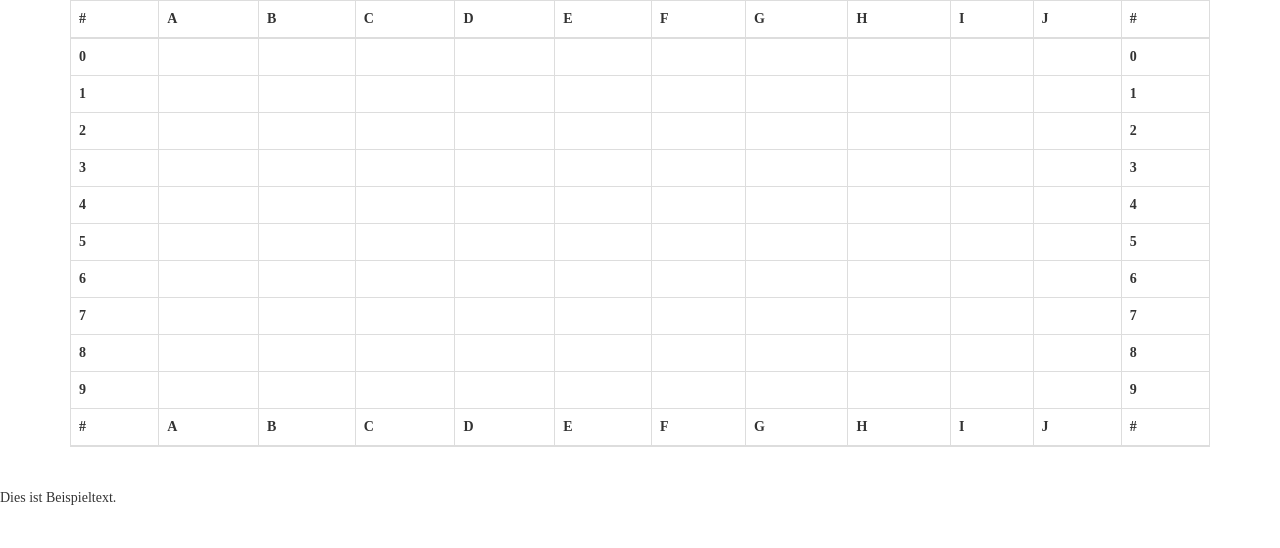
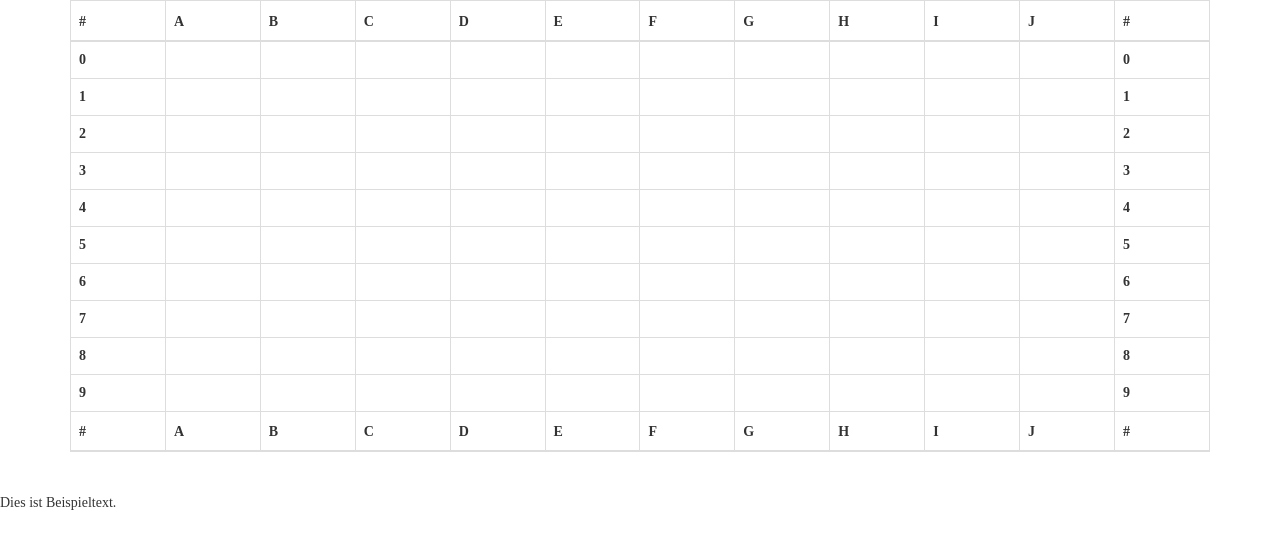
Before and after one commit to MarPra/Die-Flei-igen-Faulen, a plain HTML site: page Tabelle.html in a window 1280 px wide. Drawn offline with nearby package versions, Linux system fonts and the light colour scheme.

Commit message:
Tabellenspaltengröße angepasst

```diff
--- a/schiffeVersenken.css
+++ b/schiffeVersenken.css
@@ -5,10 +5,12 @@
     padding-top: 100px;
 }
 
-th.table table-bordered {
-	width: 40px;
+.table-bordered thead tr th {
+	width: calc(100%/12);
 	height: 40px;
+	min-width: 40px;
 }
+
 #spielfeldEigen{
     background-color: aliceblue;
 }
```
